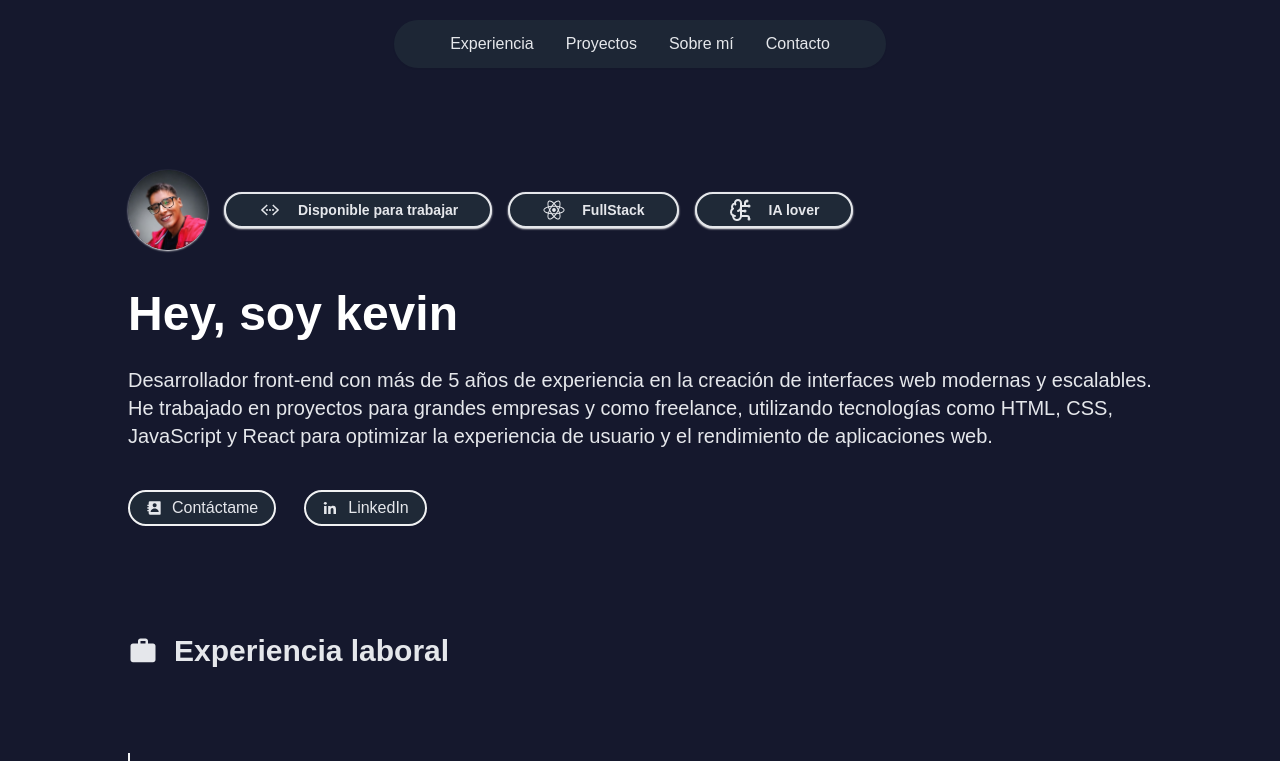
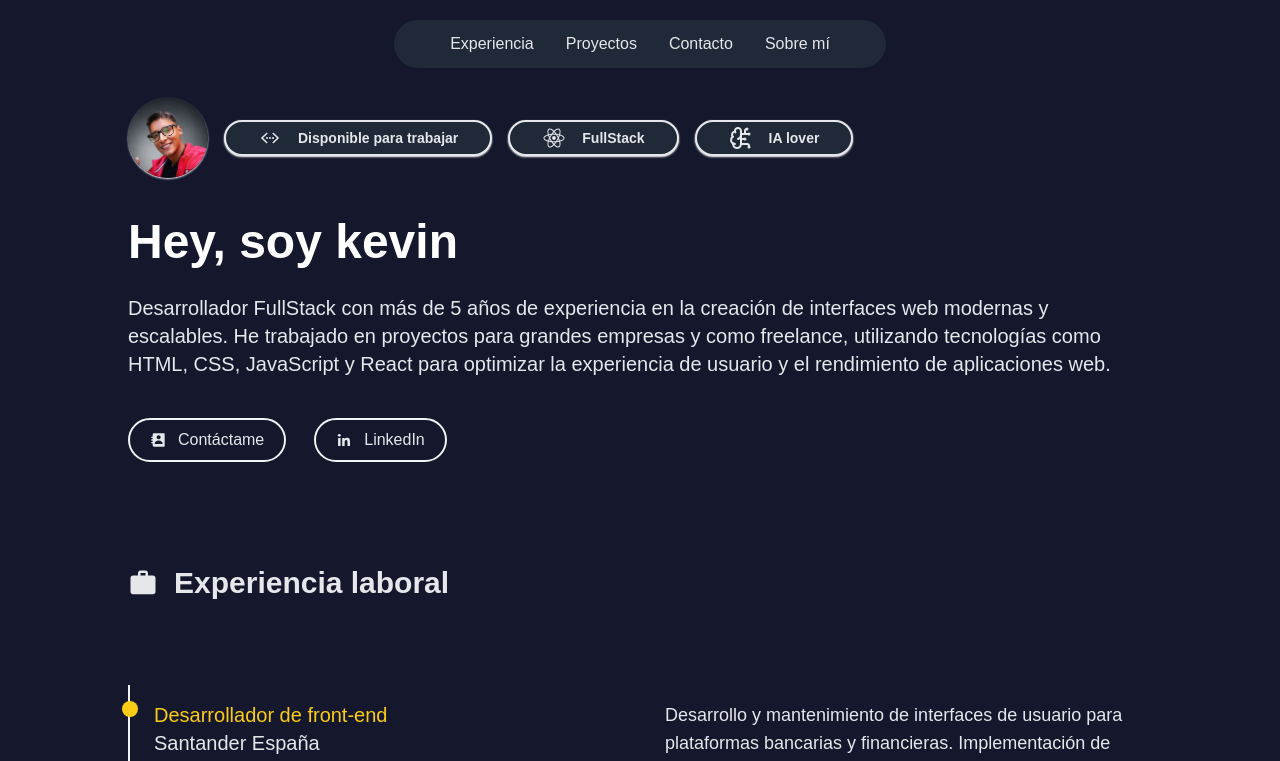
Before and after one commit to biigkeviindev/hi-portafolio, a Next.js app: page / in a window 1280 px wide. Shown: the top 761 px of the page. Built offline with nearby package versions, Linux system fonts and the light colour scheme.

Commit message:
first commit

```diff
--- a/components/About.tsx
+++ b/components/About.tsx
@@ -30,21 +30,29 @@ const About = () => {
         <div className="mt-10">
           <h1 className="text-5xl font-bold text-white">Hey, soy kevin</h1>
           <p className="text-xl mt-7">
-            Desarrollador front-end con más de 5 años de experiencia en la
+            Desarrollador FullStack con más de 5 años de experiencia en la
             creación de interfaces web modernas y escalables. He trabajado en
             proyectos para grandes empresas y como freelance, utilizando
             tecnologías como HTML, CSS, JavaScript y React para optimizar la
             experiencia de usuario y el rendimiento de aplicaciones web.
           </p>
           <div className="flex gap-7 mt-10">
-            <button className="rounded-full border-2 border-[#f1f2f3]">
+            <a
+              href="https://wa.me/34654470578"
+              target="_blank"
+              className="hover:shadow-md transition hover:bg-[#facc15] hover:text-black hover:border-[#ffffff] shadow-slate-600 flex items-center px-5 gap-3 rounded-full border-2 border-[#f1f2f3]"
+            >
               <BiSolidContact />
               Contáctame
-            </button>
-            <button className="rounded-full border-2 border-[#f1f2f3]">
+            </a>
+            <a
+              href="https://www.linkedin.com/in/kevinriveradev/"
+              target="_blank"
+              className="hover:shadow-md transition hover:bg-[#facc15] hover:text-black flex items-center px-5 py-2 gap-3 rounded-full border-2 border-[#f1f2f3]"
+            >
               <BiLogoLinkedin />
               LinkedIn
-            </button>
+            </a>
           </div>
         </div>
       </div>
--- a/components/Contact.tsx
+++ b/components/Contact.tsx
@@ -3,7 +3,10 @@ import { GrContact } from "react-icons/gr";
 
 const Contact = () => {
   return (
-    <div className="sectionno container flex  mx-auto lg:max-w-[1024px] md:max-w-2xl">
+    <div
+      id="contacto"
+      className="sectionno container flex  mx-auto lg:max-w-[1024px] md:max-w-2xl"
+    >
       <div className="w-1/2">
         <h4 className="text-2xl font-bold">¿Hablamos?</h4>
         <p className="mb-5">Tu idea, sea la que sea, me interesa.</p>
--- a/components/Experience.tsx
+++ b/components/Experience.tsx
@@ -7,7 +7,10 @@ const Experience = () => {
   const [seeMore, setSeeMore] = useState(3);
 
   return (
-    <div className="sectionno container flex  mx-auto lg:max-w-[1024px] md:max-w-2xl">
+    <div
+      id="experience"
+      className="sectionno container flex  mx-auto lg:max-w-[1024px] md:max-w-2xl"
+    >
       <div>
         <h2 className="text-[30px] flex items-center gap-4 font-bold">
           <MdWork />
--- a/components/Header.tsx
+++ b/components/Header.tsx
@@ -2,15 +2,22 @@ import React from "react";
 
 const Header = () => {
   return (
-    <header className="flex justify-center pt-5  ">
-      <div className="bg-[#1f2937e6] w-fit px-14 rounded-full  shadow-sm">
+    <header className="flex justify-center pt-5 fixed right-0 left-0 z-index-full">
+      <div className="bg-[#1f2937] z-[9999] w-fit px-14 rounded-full  shadow-sm">
         <nav className="flex justify-center text-[#E5E7EB] gap-8 py-3 ">
-          <span className="cursor-pointer hover:text-[#f1f2f3]">
+          <a href="#experience" className="cursor-pointer hover:text-[#f1f2f3]">
             Experiencia
-          </span>
-          <span className="cursor-pointer hover:text-[#f1f2f3]">Proyectos</span>
-          <span className="cursor-pointer hover:text-[#f1f2f3]">Sobre mí</span>
-          <span className="cursor-pointer hover:text-[#f1f2f3]">Contacto</span>
+          </a>
+          <a href="#projects" className="cursor-pointer hover:text-[#f1f2f3]">
+            Proyectos
+          </a>
+
+          <a href="#contacto" className="cursor-pointer hover:text-[#f1f2f3]">
+            Contacto
+          </a>
+          <a id="#aboutme" className="cursor-pointer hover:text-[#f1f2f3]">
+            Sobre mí
+          </a>
         </nav>
       </div>
     </header>
--- a/components/Profile.tsx
+++ b/components/Profile.tsx
@@ -2,7 +2,10 @@ import { MdOutlineAssignmentInd } from "react-icons/md";
 
 export const Profile = () => {
   return (
-    <div className="mt-16 container flex  mx-auto pb-20 lg:max-w-[1024px] md:max-w-2xl">
+    <div
+      id="aboutme"
+      className="mt-16 container flex  mx-auto pb-20 lg:max-w-[1024px] md:max-w-2xl"
+    >
       <div>
         <h2 className="text-[30px] flex items-center gap-4 font-bold">
           <MdOutlineAssignmentInd />
--- a/components/Projects.tsx
+++ b/components/Projects.tsx
@@ -6,7 +6,10 @@ import { GiThumbDown } from "react-icons/gi";
 
 export const Projects = () => {
   return (
-    <div className="mt-16 container flex  mx-auto pb-20 lg:max-w-[1024px] md:max-w-2xl">
+    <div
+      id="projects"
+      className="mt-16 container flex  mx-auto pb-20 lg:max-w-[1024px] md:max-w-2xl"
+    >
       <div>
         <h2 className="text-[30px] flex items-center gap-4 font-bold">
           <FaCode />
--- a/package.json
+++ b/package.json
@@ -12,6 +12,7 @@
     "next": "14.0.4",
     "react": "^18",
     "react-dom": "^18",
+    "react-hook-form": "^7.53.0",
     "react-icons": "^5.3.0"
   },
   "devDependencies": {
--- a/styles/globals.css
+++ b/styles/globals.css
@@ -20,3 +20,7 @@ button {
 .section {
   min-height: 70vh;
 }
+
+.z-index-full {
+  z-index: 999999;
+}
--- a/tailwind.config.ts
+++ b/tailwind.config.ts
@@ -16,6 +16,9 @@ const config: Config = {
         "gradient-conic":
           "conic-gradient(from 180deg at 50% 50%, var(--tw-gradient-stops))",
       },
+      zIndex: {
+        "9999": "9999",
+      },
     },
   },
   plugins: [],
```
Also changed, not shown: 1 other file (tests, documents, lock files or other folders).
